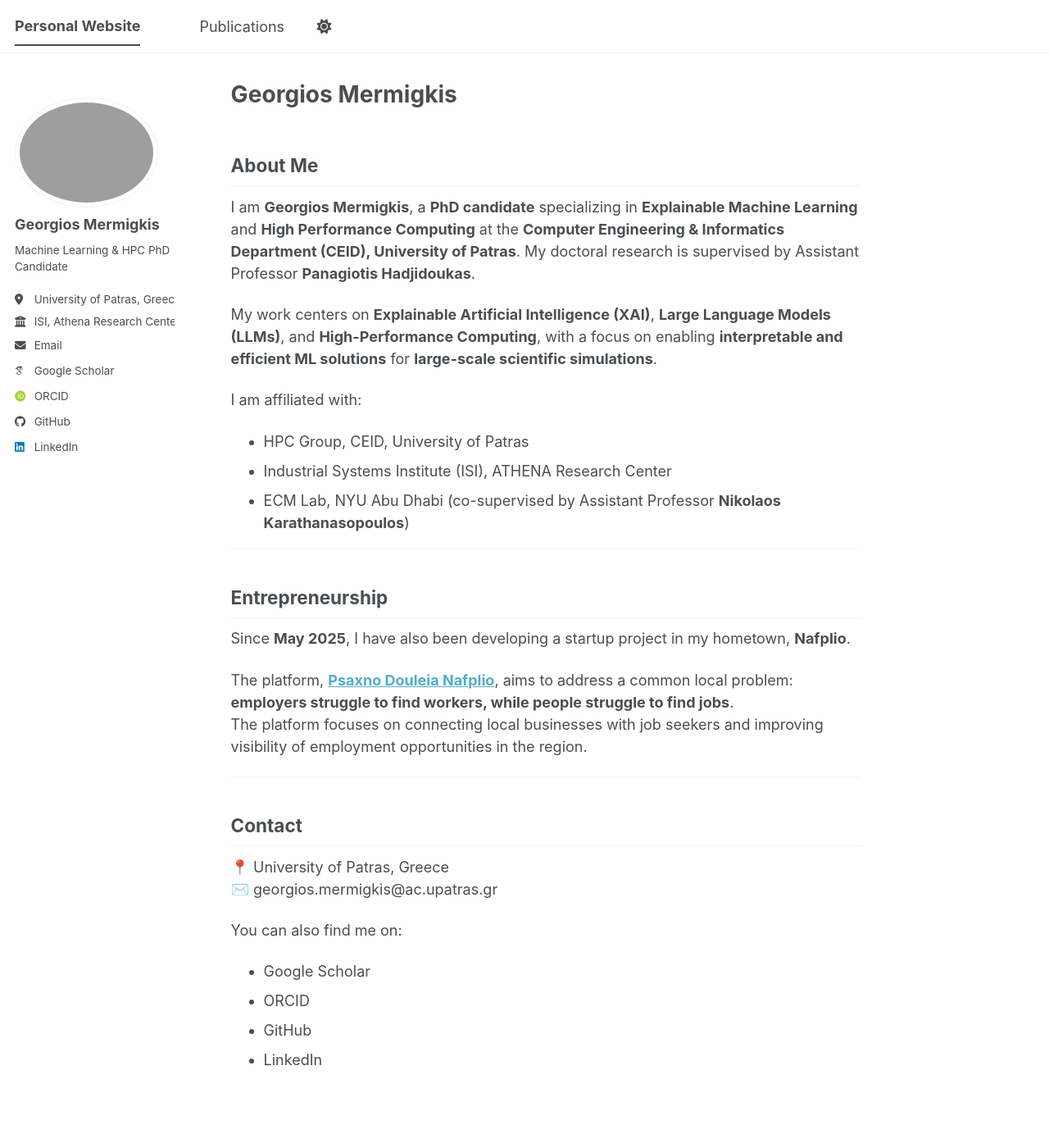
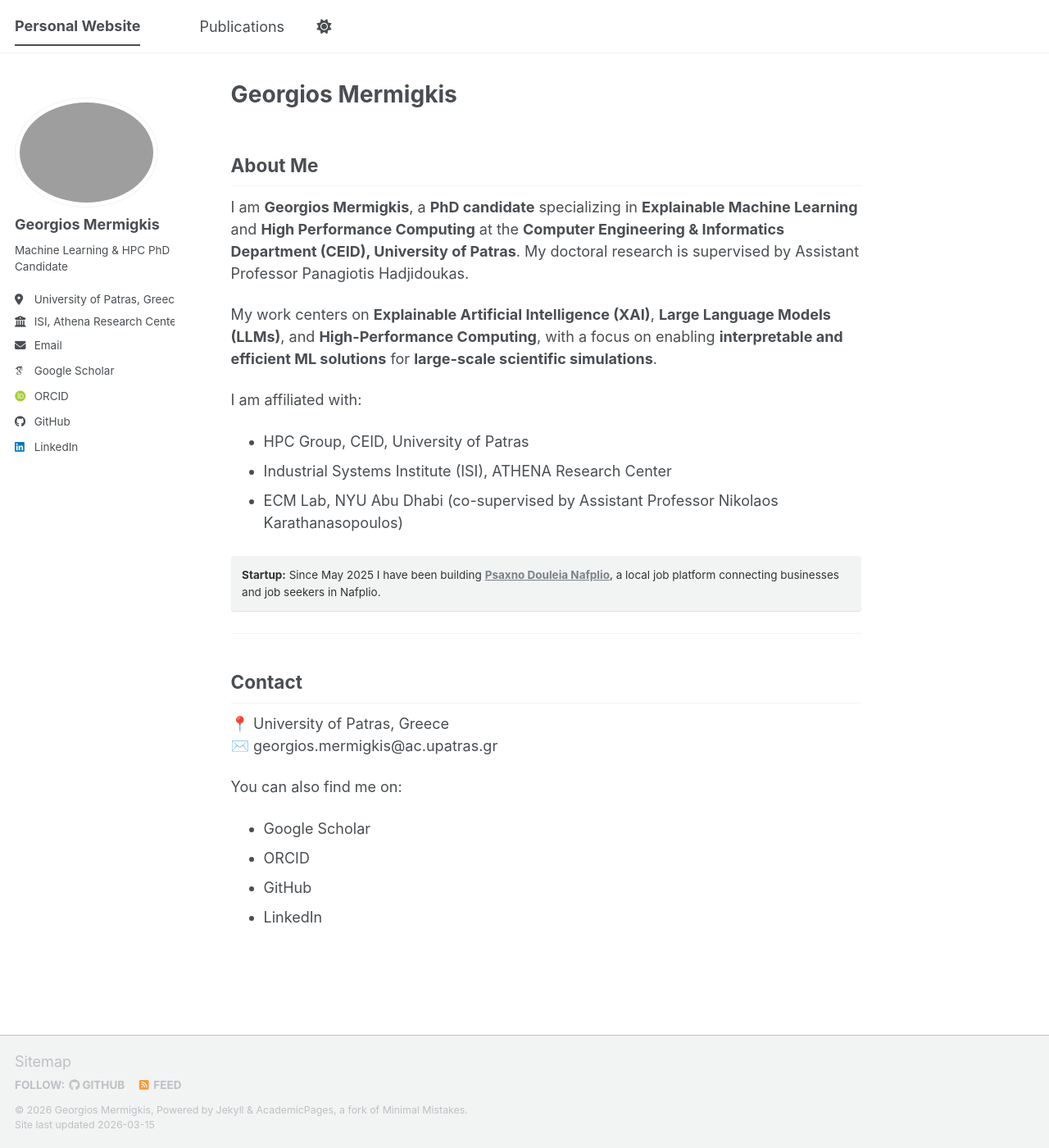
Before and after one commit to gMerm/gmerm.github.io, a Jekyll site: the page built from _pages/about.md, in a window 1280 px wide and 1400 px high. Shown: the whole window at 82% size. Built offline with Jekyll 4.4.1, drawn with Linux system fonts in a browser that asks for light colours; some web fonts are replaced; a script bundle is joined from its source files by our own code; library files that are not in the unit come from our copies.

Commit message:
final touch

```diff
--- a/_pages/about.md
+++ b/_pages/about.md
@@ -9,7 +9,7 @@
 
 ## About Me
 
-I am **Georgios Mermigkis**, a **PhD candidate** specializing in **Explainable Machine Learning** and **High Performance Computing** at the **Computer Engineering & Informatics Department (CEID), University of Patras**. My doctoral research is supervised by Assistant Professor **Panagiotis Hadjidoukas**.
+I am **Georgios Mermigkis**, a **PhD candidate** specializing in **Explainable Machine Learning** and **High Performance Computing** at the **Computer Engineering & Informatics Department (CEID), University of Patras**. My doctoral research is supervised by Assistant Professor Panagiotis Hadjidoukas.
 
 My work centers on **Explainable Artificial Intelligence (XAI)**, **Large Language Models (LLMs)**, and **High-Performance Computing**, with a focus on enabling **interpretable and efficient ML solutions** for **large-scale scientific simulations**.
 
@@ -17,16 +17,10 @@
 
 - HPC Group, CEID, University of Patras
 - Industrial Systems Institute (ISI), ATHENA Research Center
-- ECM Lab, NYU Abu Dhabi (co-supervised by Assistant Professor **Nikolaos Karathanasopoulos**)
+- ECM Lab, NYU Abu Dhabi (co-supervised by Assistant Professor Nikolaos Karathanasopoulos)
 
----
-
-## Entrepreneurship
-
-Since **May 2025**, I have also been developing a startup project in my hometown, **Nafplio**.
-
-The platform, **[Psaxno Douleia Nafplio](https://psaxno-douleia-nafplio.gr/)**, aims to address a common local problem: **employers struggle to find workers, while people struggle to find jobs**.
-The platform focuses on connecting local businesses with job seekers and improving visibility of employment opportunities in the region.
+**Startup:** Since May 2025 I have been building **[Psaxno Douleia Nafplio](https://psaxno-douleia-nafplio.gr/)**, a local job platform connecting businesses and job seekers in Nafplio.
+{: .notice}
 
 ---
 
```
